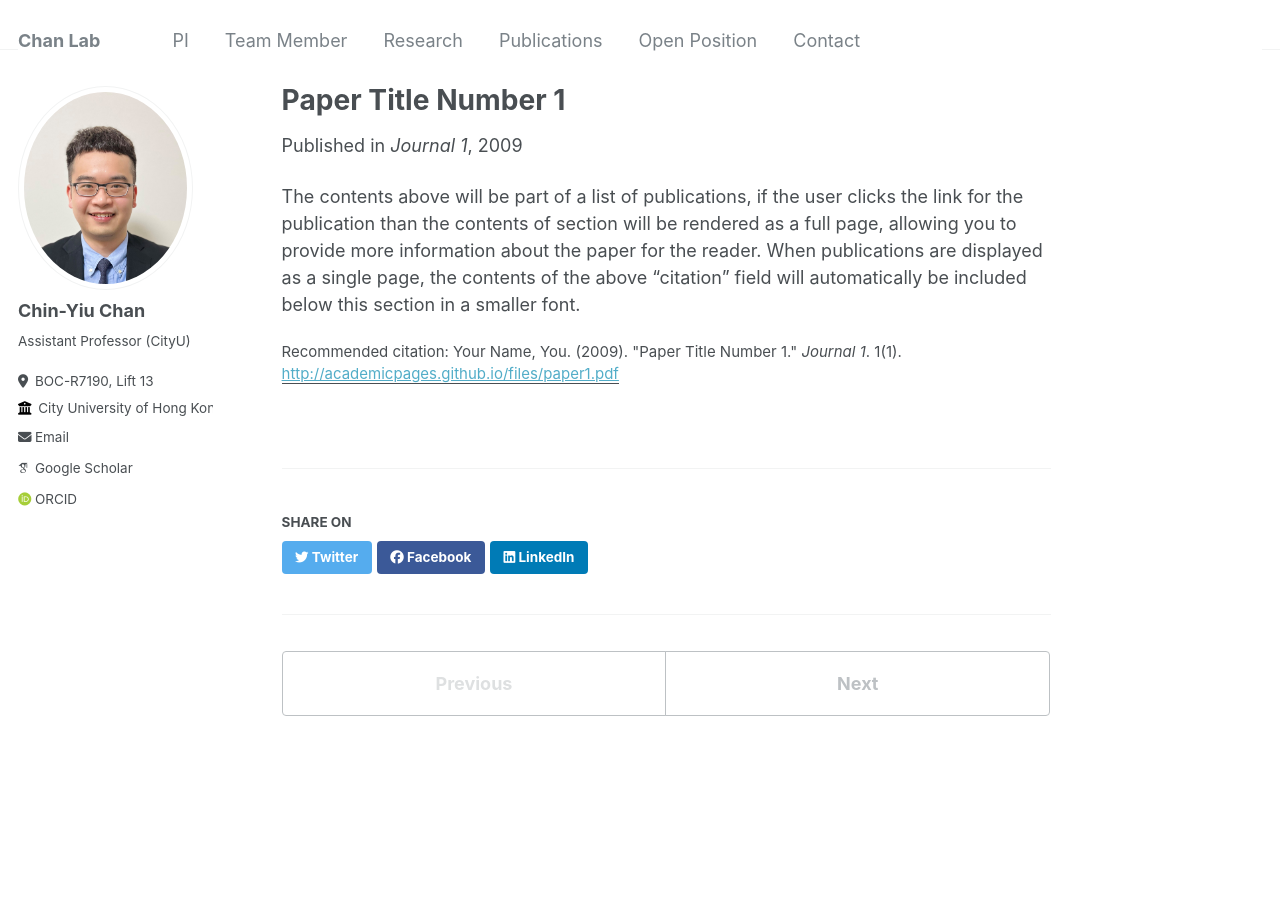
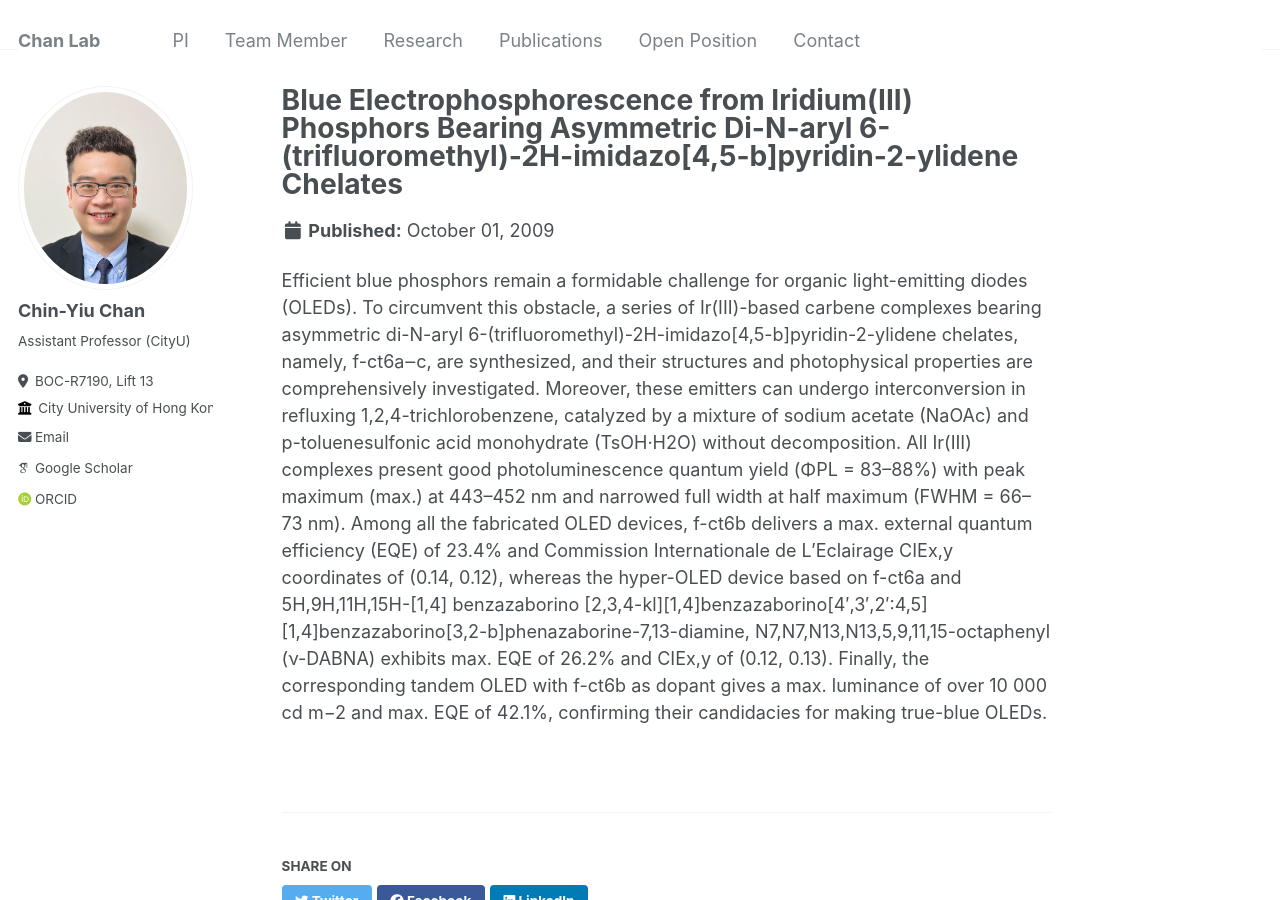
Before and after one commit to cychan-chem/chinychan.github.io, a Jekyll site: the page built from _publications/2009-10-01-paper-title-number-1.md, in a window 1280 px wide and 900 px high. Built offline with Jekyll 4.4.1, drawn with Linux system fonts in a browser that asks for light colours; some web fonts are replaced.

Commit message:
Update 2009-10-01-paper-title-number-1.md

```diff
--- a/_publications/2009-10-01-paper-title-number-1.md
+++ b/_publications/2009-10-01-paper-title-number-1.md
@@ -1,12 +1,10 @@
 ---
-title: "Paper Title Number 1"
+title: "Blue Electrophosphorescence from Iridium(III) Phosphors Bearing Asymmetric Di-N-aryl 6-(trifluoromethyl)-2H-imidazo[4,5-b]pyridin-2-ylidene Chelates"
 collection: publications
 permalink: /publication/2009-10-01-paper-title-number-1
-excerpt: 'This paper is about the number 1. The number 2 is left for future work.'
-date: 2009-10-01
-venue: 'Journal 1'
-paperurl: 'http://academicpages.github.io/files/paper1.pdf'
-citation: 'Your Name, You. (2009). &quot;Paper Title Number 1.&quot; <i>Journal 1</i>. 1(1).'
+excerpt: 'Jie Yan, Zi‐Qi Feng, Yixin Wu, Dong‐Ying Zhou, Shek‐Man Yiu, Chin‐Yiu Chan, Yi Pan, Kai Chung Lau, Liang‐Sheng Liao, Yun Chi'
+paperurl: 'https://onlinelibrary.wiley.com/doi/full/10.1002/adma.202305273'
+
 ---
 
-The contents above will be part of a list of publications, if the user clicks the link for the publication than the contents of section will be rendered as a full page, allowing you to provide more information about the paper for the reader. When publications are displayed as a single page, the contents of the above "citation" field will automatically be included below this section in a smaller font.
+Efficient blue phosphors remain a formidable challenge for organic light-emitting diodes (OLEDs). To circumvent this obstacle, a series of Ir(III)-based carbene complexes bearing asymmetric di-N-aryl 6-(trifluoromethyl)-2H-imidazo[4,5-b]pyridin-2-ylidene chelates, namely, f-ct6a‒c, are synthesized, and their structures and photophysical properties are comprehensively investigated. Moreover, these emitters can undergo interconversion in refluxing 1,2,4-trichlorobenzene, catalyzed by a mixture of sodium acetate (NaOAc) and p-toluenesulfonic acid monohydrate (TsOH·H2O) without decomposition. All Ir(III) complexes present good photoluminescence quantum yield (ΦPL = 83–88%) with peak maximum (max.) at 443–452 nm and narrowed full width at half maximum (FWHM = 66–73 nm). Among all the fabricated OLED devices, f-ct6b delivers a max. external quantum efficiency (EQE) of 23.4% and Commission Internationale de L'Eclairage CIEx,y coordinates of (0.14, 0.12), whereas the hyper-OLED device based on f-ct6a and 5H,9H,11H,15H-[1,4] benzazaborino [2,3,4-kl][1,4]benzazaborino[4′,3′,2′:4,5][1,4]benzazaborino[3,2-b]phenazaborine-7,13-diamine, N7,N7,N13,N13,5,9,11,15-octaphenyl (ν-DABNA) exhibits max. EQE of 26.2% and CIEx,y of (0.12, 0.13). Finally, the corresponding tandem OLED with f-ct6b as dopant gives a max. luminance of over 10 000 cd m−2 and max. EQE of 42.1%, confirming their candidacies for making true-blue OLEDs.
```
